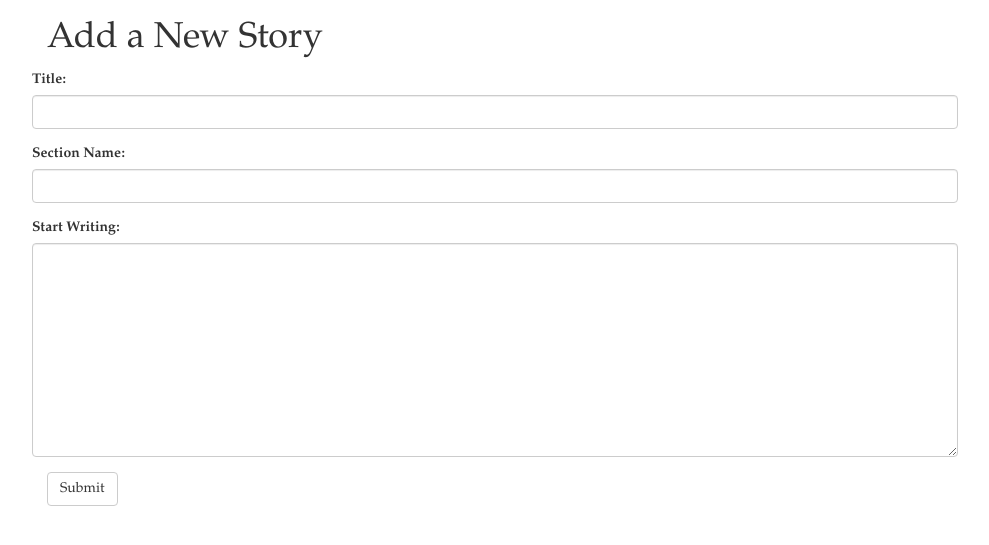
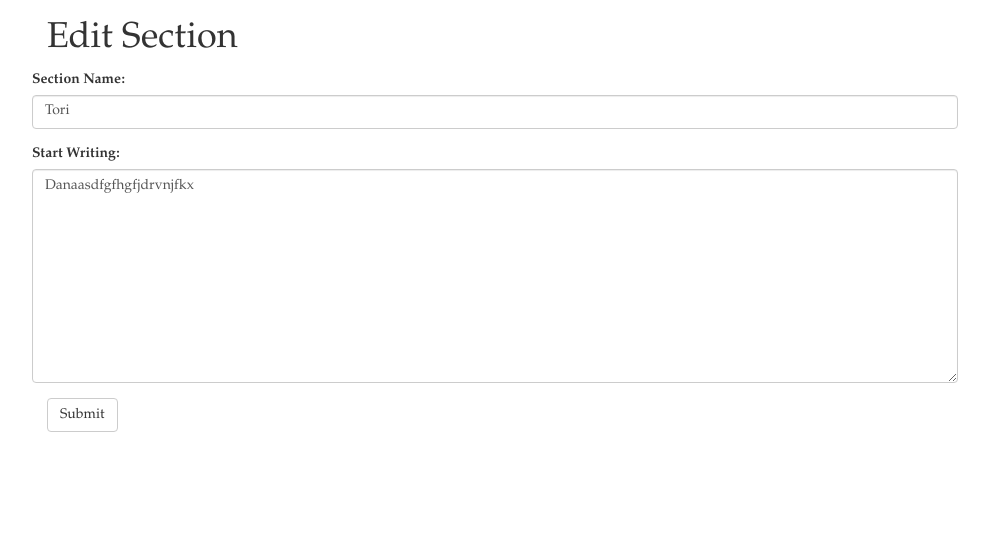
Before and after one commit to danaadylova/Swallow-Tales, a Django app: page /edit_section/1/ in a window 1280 px wide. Shown: the part 52-597 px from the top of the page, without its empty margins (145-1134 px from the left). Run offline with Django 3.2, Linux system fonts and the light colour scheme; a user stored in the database is signed in; data comes from the database, SQL or seed files in the repository; both versions use the stored data as it was after the commit; some libraries are stand-ins or nearby versions.

Commit message:
Save edit of section change

```diff
--- a/BrickHacks/SwallowTales/models.py
+++ b/BrickHacks/SwallowTales/models.py
@@ -18,6 +18,9 @@ class StorySection(models.Model):
     story = models.ForeignKey(Story)
     secName = models.CharField(max_length = 100)
     text = models.TextField()
+    #def update (newSecName, newText):
+     #   self.secName = newSecName
+      #  self.text = newText
 
 
 class Bookmark(models.Model):
--- a/BrickHacks/SwallowTales/templates/edit_sec.html
+++ b/BrickHacks/SwallowTales/templates/edit_sec.html
@@ -3,15 +3,16 @@
 {% block content %}
 
 <div id="muh_stories">
-    <h1> Edit Story </h1>
+    <h1> Edit Section </h1>
     <form class="form-horizontal" role="form" method="post">
+        {% csrf_token %}
         <div class="form-group">
             <label>Section Name:</label>
             <input type="text" name="secName" class="form-control" id="secName" value="{{ secName }}">
         </div>
         <div class="form-group">
             <label>Start Writing:</label>
-            <textarea type="text" name="text" class="form-control" id="text" value="{{ text }}" rows="10"></textarea>
+            <textarea type="text" name="text" class="form-control" id="text" rows="10">{{ text }}</textarea>
         </div>
         <button type="submit" class="btn btn-default">Submit</button>
     </form>
--- a/BrickHacks/SwallowTales/templates/view_sec.html
+++ b/BrickHacks/SwallowTales/templates/view_sec.html
@@ -3,6 +3,7 @@
 {% block content %}
 
 <div id="muh_stories">
+    <button type="button" style="margin-bottom: 2%;" onclick='location.href="{% url 'SwallowTales.views.edit_section' storySection.pk %}";' class="btn btn-success">Edit Current Section</button>
     <div class="panel panel-info">
         <div class="panel-heading">
             <h1>{{ storySection.story.name }}</h1>
--- a/BrickHacks/SwallowTales/urls.py
+++ b/BrickHacks/SwallowTales/urls.py
@@ -11,6 +11,6 @@ urlpatterns = [
     url(r'^signup/', views.sign_up_view, name='signup'),
     url(r'^muh-stories/', views.stories, name='muh-stories'),
     url(r'^add-story/', views.add_story, name='add-story'),
-    url(r'^edit_section/', views.edit_section, name='edit_section'),
+    url(r'^edit_section/([0-9]+)/', views.edit_section, name='edit_section'),
     url(r'^view_section/([0-9]+)/', views.view_section, name='view_section'),
     ]
--- a/BrickHacks/SwallowTales/views.py
+++ b/BrickHacks/SwallowTales/views.py
@@ -75,19 +75,13 @@ def view_section(request, sectionID):
     my_stories_list = StorySection.objects.filter(previousSection = sectionID)
     return render(request, 'view_sec.html', {'my_stories_list': my_stories_list, 'storySection': storySection[0]})
 
-def edit_section(request):
+def edit_section(request, sectionID):
+    section = (StorySection.objects.filter(pk = sectionID))
     if not request.user.is_authenticated():
         return redirect('home')
     if request.method == "POST":
-        storyName = request.POST.get('name')
         sectionName = request.POST.get('secName')
         sectionText = request.POST.get('text')
-
-        st = Story(author = request.user, name = storyName)
-        st.save()
-        section = StorySection(previousSection = None, author = request.user, story = st,
-                               secName =sectionName ,
-                               text = sectionText)
-        section.save()
+        section.update(secName = sectionName, text = sectionText)
         return redirect('muh-stories')
-    return render(request, 'add_story.html')
+    return render(request, 'edit_sec.html', {'secName': section[0].secName, 'text': section[0].text})
```
Also changed, not shown: BrickHacks/db.sqlite3.
